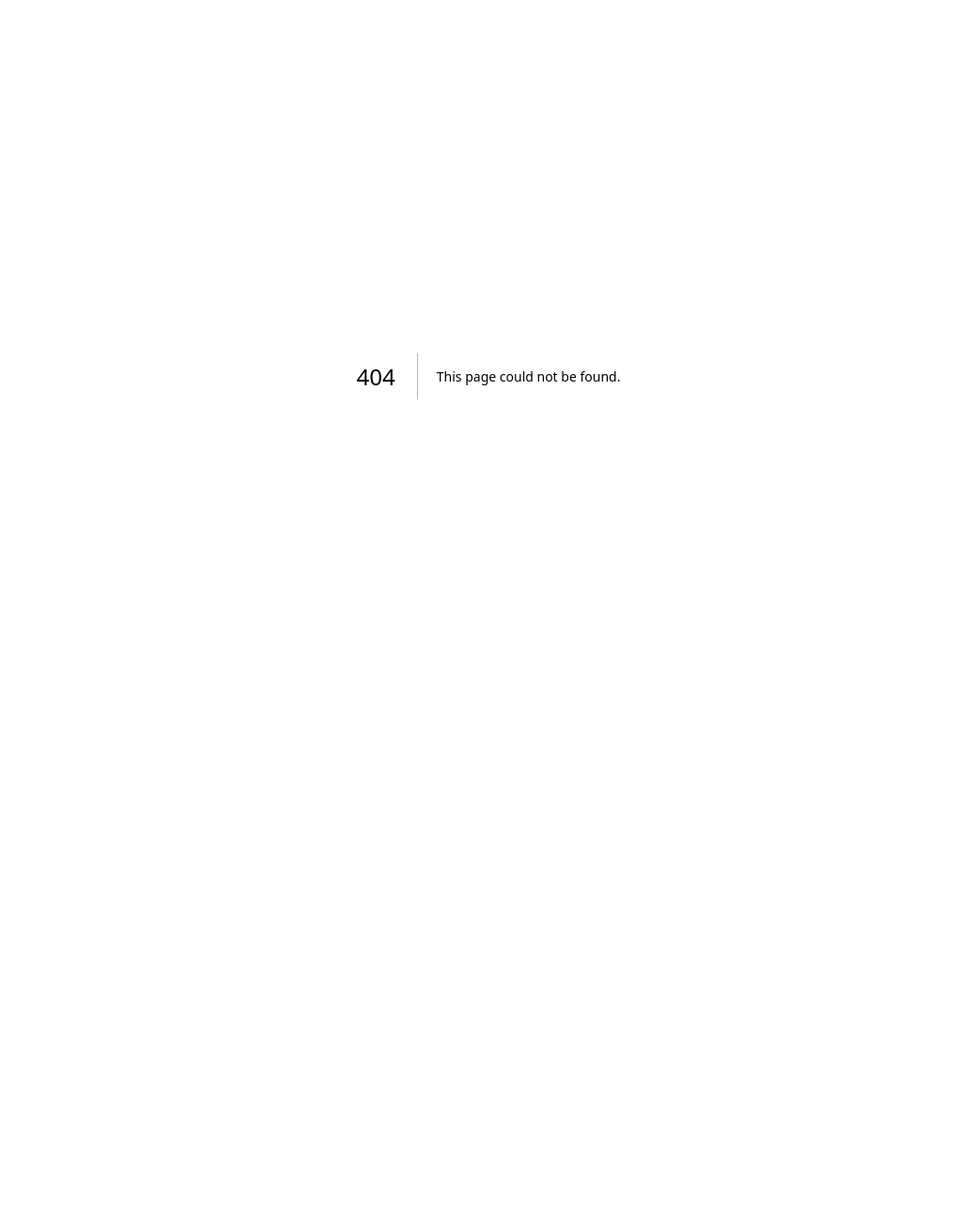
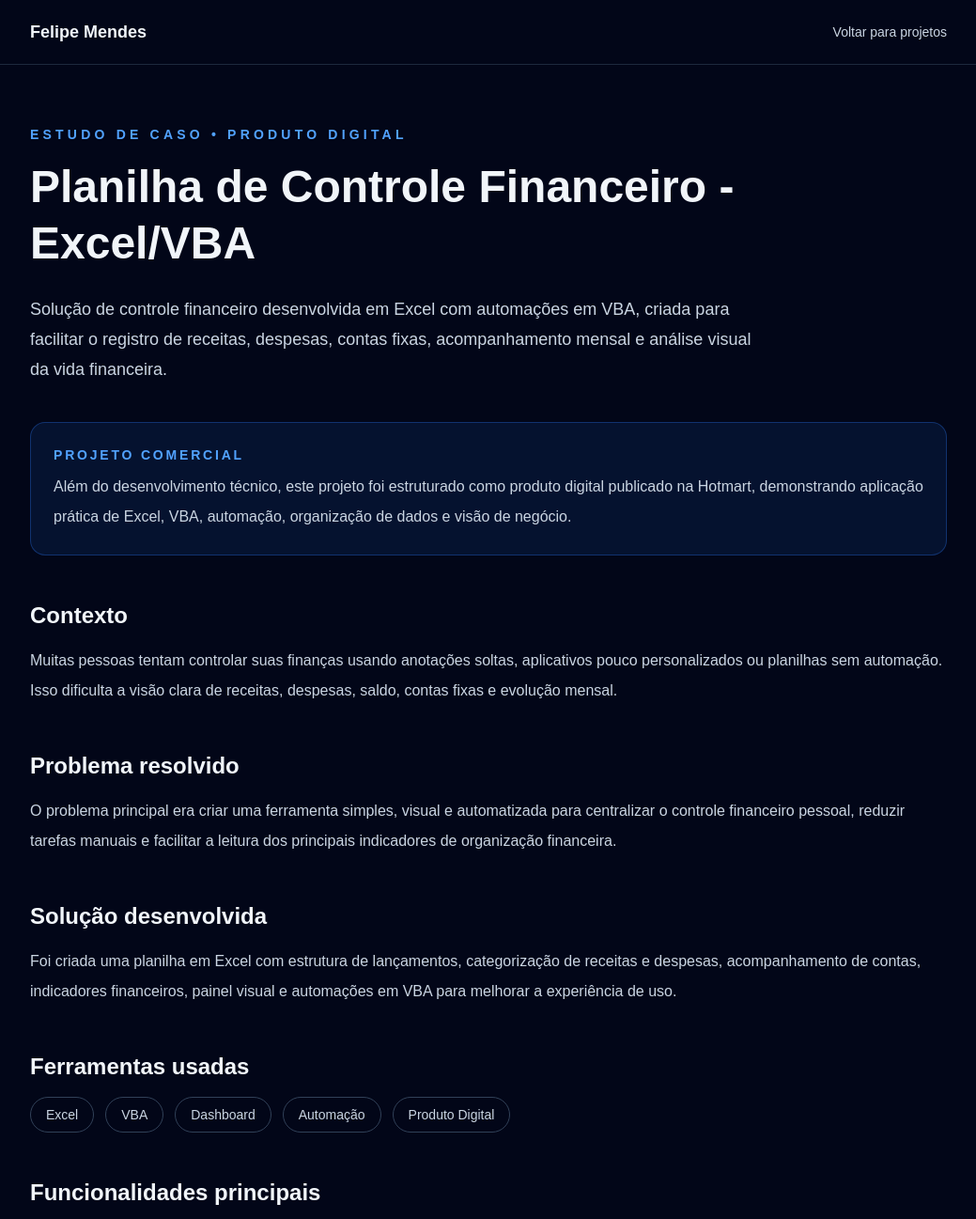
Before and after one commit to Felipee-M/felipe-mendes-portfolio, a Next.js app: page /projetos/planilha-controle-financeiro in a window 1280 px wide. Before the commit this address had no page. Shown: the top 1297 px of the page at 94% size, without its empty margins (120-1159 px from the left). Before the commit the page ends 800 px from the top, so only its background shows below. Built offline with nearby package versions, Linux system fonts and the light colour scheme.

Commit message:
feat: add financial spreadsheet case study

```diff
--- /dev/null
+++ b/src/app/projetos/planilha-controle-financeiro/page.tsx
@@ -0,0 +1,215 @@
+import Image from "next/image";
+import Link from "next/link";
+import type { Metadata } from "next";
+
+export const metadata: Metadata = {
+  title: "Planilha de Controle Financeiro - Excel/VBA",
+  description:
+    "Estudo de caso de uma planilha de controle financeiro em Excel com automações em VBA, criada como produto digital publicado na Hotmart.",
+};
+
+const projectImages = [
+  {
+    src: "/images/projects/planilha-controle-financeiro.png",
+    alt: "Visão geral da planilha de controle financeiro em Excel",
+    title: "Visão geral da solução",
+  }
+];
+
+export default function PlanilhaControleFinanceiroPage() {
+  return (
+    <main className="min-h-screen bg-slate-950 text-slate-100">
+      <header className="border-b border-slate-800">
+        <div className="mx-auto flex max-w-5xl items-center justify-between px-6 py-5">
+          <Link href="/" className="text-lg font-bold">
+            Felipe Mendes
+          </Link>
+
+          <Link href="/#projetos" className="text-sm text-slate-300 hover:text-white">
+            Voltar para projetos
+          </Link>
+        </div>
+      </header>
+
+      <article className="mx-auto max-w-5xl px-6 py-16">
+        <p className="mb-4 text-sm font-semibold uppercase tracking-[0.3em] text-blue-400">
+          Estudo de caso • Produto digital
+        </p>
+
+        <h1 className="mb-6 text-4xl font-bold leading-tight md:text-5xl">
+          Planilha de Controle Financeiro - Excel/VBA
+        </h1>
+
+        <p className="mb-10 max-w-3xl text-lg leading-8 text-slate-300">
+          Solução de controle financeiro desenvolvida em Excel com automações em
+          VBA, criada para facilitar o registro de receitas, despesas, contas
+          fixas, acompanhamento mensal e análise visual da vida financeira.
+        </p>
+
+        <div className="mb-12 rounded-2xl border border-blue-500/30 bg-blue-500/10 p-6">
+          <p className="mb-2 text-sm font-semibold uppercase tracking-[0.2em] text-blue-400">
+            Projeto comercial
+          </p>
+
+          <p className="leading-8 text-slate-300">
+            Além do desenvolvimento técnico, este projeto foi estruturado como
+            produto digital publicado na Hotmart, demonstrando aplicação prática
+            de Excel, VBA, automação, organização de dados e visão de negócio.
+          </p>
+        </div>
+
+        <section className="mb-12">
+          <h2 className="mb-4 text-2xl font-bold">Contexto</h2>
+
+          <p className="leading-8 text-slate-300">
+            Muitas pessoas tentam controlar suas finanças usando anotações
+            soltas, aplicativos pouco personalizados ou planilhas sem
+            automação. Isso dificulta a visão clara de receitas, despesas,
+            saldo, contas fixas e evolução mensal.
+          </p>
+        </section>
+
+        <section className="mb-12">
+          <h2 className="mb-4 text-2xl font-bold">Problema resolvido</h2>
+
+          <p className="leading-8 text-slate-300">
+            O problema principal era criar uma ferramenta simples, visual e
+            automatizada para centralizar o controle financeiro pessoal, reduzir
+            tarefas manuais e facilitar a leitura dos principais indicadores de
+            organização financeira.
+          </p>
+        </section>
+
+        <section className="mb-12">
+          <h2 className="mb-4 text-2xl font-bold">Solução desenvolvida</h2>
+
+          <p className="leading-8 text-slate-300">
+            Foi criada uma planilha em Excel com estrutura de lançamentos,
+            categorização de receitas e despesas, acompanhamento de contas,
+            indicadores financeiros, painel visual e automações em VBA para
+            melhorar a experiência de uso.
+          </p>
+        </section>
+
+        <section className="mb-12">
+          <h2 className="mb-4 text-2xl font-bold">Ferramentas usadas</h2>
+
+          <div className="flex flex-wrap gap-3">
+            {["Excel", "VBA", "Dashboard", "Automação", "Produto Digital"].map(
+              (tool) => (
+                <span
+                  key={tool}
+                  className="rounded-full border border-slate-700 px-4 py-2 text-sm text-slate-300"
+                >
+                  {tool}
+                </span>
+              ),
+            )}
+          </div>
+        </section>
+
+        <section className="mb-12">
+          <h2 className="mb-4 text-2xl font-bold">Funcionalidades principais</h2>
+
+          <div className="grid gap-4 md:grid-cols-3">
+            <div className="rounded-2xl border border-slate-800 bg-slate-900 p-5">
+              <p className="text-sm text-slate-400">Funcionalidade</p>
+              <h3 className="mt-2 text-xl font-semibold">Controle de receitas</h3>
+            </div>
+
+            <div className="rounded-2xl border border-slate-800 bg-slate-900 p-5">
+              <p className="text-sm text-slate-400">Funcionalidade</p>
+              <h3 className="mt-2 text-xl font-semibold">Controle de despesas</h3>
+            </div>
+
+            <div className="rounded-2xl border border-slate-800 bg-slate-900 p-5">
+              <p className="text-sm text-slate-400">Funcionalidade</p>
+              <h3 className="mt-2 text-xl font-semibold">Dashboard financeiro</h3>
+            </div>
+          </div>
+        </section>
+
+        <section className="mb-12">
+          <h2 className="mb-4 text-2xl font-bold">Automações em VBA</h2>
+
+          <ul className="list-disc space-y-3 pl-6 leading-8 text-slate-300">
+            <li>Automação de rotinas para facilitar o uso da planilha.</li>
+            <li>Melhoria da navegação e da experiência do usuário.</li>
+            <li>Redução de ações repetitivas no controle financeiro.</li>
+            <li>Organização de fluxos para atualização e consulta dos dados.</li>
+          </ul>
+        </section>
+
+        <section className="mb-12">
+          <h2 className="mb-4 text-2xl font-bold">Imagens do projeto</h2>
+
+          <div className="space-y-6">
+            <div className="overflow-hidden rounded-2xl border border-slate-800 bg-slate-900">
+              <Image
+                src={projectImages[0].src}
+                alt={projectImages[0].alt}
+                width={1200}
+                height={675}
+                className="h-auto w-full object-cover"
+              />
+            </div>
+
+            <div className="grid gap-4 md:grid-cols-2">
+              {projectImages.slice(1).map((image) => (
+                <figure
+                  key={image.src}
+                  className="overflow-hidden rounded-2xl border border-slate-800 bg-slate-900"
+                >
+                  <Image
+                    src={image.src}
+                    alt={image.alt}
+                    width={900}
+                    height={506}
+                    className="h-auto w-full object-cover"
+                  />
+
+                  <figcaption className="px-4 py-3 text-sm text-slate-400">
+                    {image.title}
+                  </figcaption>
+                </figure>
+              ))}
+            </div>
+          </div>
+        </section>
+
+        <section className="mb-12">
+          <h2 className="mb-4 text-2xl font-bold">Impacto</h2>
+
+          <ul className="list-disc space-y-3 pl-6 leading-8 text-slate-300">
+            <li>Transforma controle financeiro manual em uma solução visual e organizada.</li>
+            <li>Demonstra aplicação prática de Excel avançado e VBA em um produto real.</li>
+            <li>Mostra capacidade de criar soluções com foco em usabilidade e valor para o usuário.</li>
+            <li>Conecta habilidade técnica com visão de negócio e publicação comercial.</li>
+          </ul>
+        </section>
+
+        <section>
+          <h2 className="mb-4 text-2xl font-bold">Links</h2>
+
+          <div className="flex flex-col gap-4 sm:flex-row">
+            <a
+              href="https://controlefinanceirofacil.hotmart.host"
+              target="_blank"
+              rel="noreferrer"
+              className="rounded-lg bg-blue-500 px-6 py-3 text-center font-semibold text-white transition hover:bg-blue-600"
+            >
+              Ver página do produto
+            </a>
+
+            <Link
+              href="/#projetos"
+              className="rounded-lg border border-slate-700 px-6 py-3 text-center font-semibold text-slate-100 transition hover:border-slate-500"
+            >
+              Voltar aos projetos
+            </Link>
+          </div>
+        </section>
+      </article>
+    </main>
+  );
+}
--- a/src/data/projects.ts
+++ b/src/data/projects.ts
@@ -20,6 +20,26 @@ export const projects: Project[] = [
     image: "/images/projects/dashboard-financeiro.png",
     status: "published",
     featured: true,
+  },
+  {
+  title: "Planilha de Controle Financeiro - Excel/VBA",
+  slug: "planilha-controle-financeiro",
+  category: "Excel • VBA • Produto Digital",
+  description:
+    "Solução de controle financeiro em Excel com automações em VBA, desenvolvida como produto digital publicado na Hotmart.",
+  problem:
+    "Muitas pessoas têm dificuldade em organizar receitas, despesas, contas fixas e acompanhamento financeiro mensal de forma simples e visual.",
+  solution:
+    "Criação de uma planilha automatizada em Excel com lançamento de receitas e despesas, categorização, indicadores financeiros e recursos em VBA para melhorar a usabilidade.",
+  impact:
+    "Transforma o controle financeiro pessoal em uma ferramenta prática, visual e automatizada, demonstrando aplicação real de Excel/VBA em uma solução comercial.",
+  tools: ["Excel", "VBA", "Dashboard", "Automação"],
+  githubUrl: "",
+  demoUrl: "controlefinanceirofacil.hotmart.host",
+  videoUrl: "",
+  image: "/images/projects/planilha-controle-financeiro.png",
+  status: "published",
+  featured: true,
   },
   {
     title: "Análise de E-commerce - SQL",
```
Also changed, not shown: public/images/projects/planilha-controle-financeiro.png (added).
